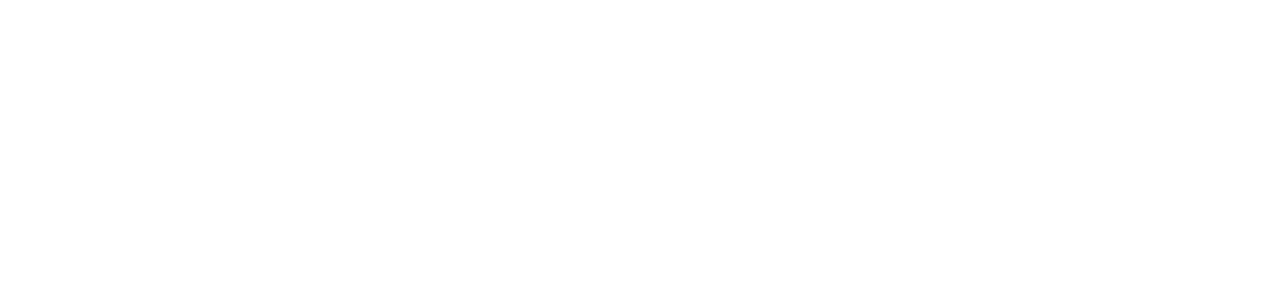
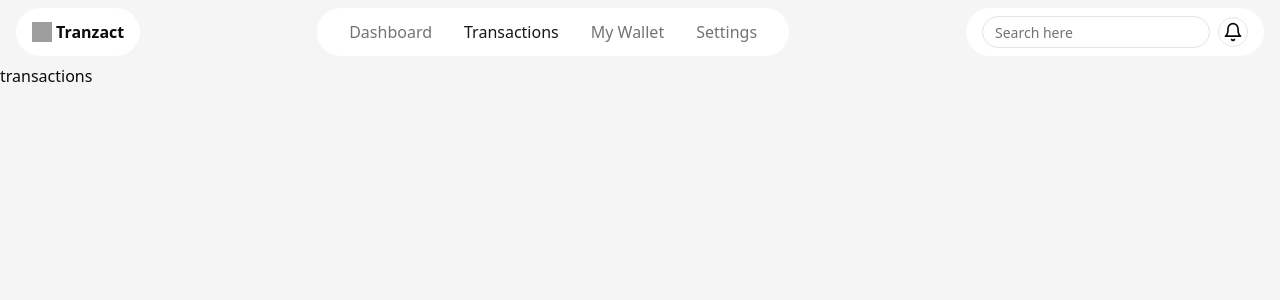
Before and after one commit to Ayothegod/tranzact-app, a React (Vite) app in the folder client/: page /transactions in a window 1280 px wide. Before the commit this address had no page. Shown: the top 300 px of the page. Built offline with nearby package versions, Linux system fonts and the light colour scheme; grey boxes are pictures that could not be loaded.

Commit message:
define transactions route

```diff
--- a/client/src/components/build/Header.tsx
+++ b/client/src/components/build/Header.tsx
@@ -12,14 +12,14 @@ export function Header() {
 
   return (
     <div className="flex items-center justify-between gap-8 px-4 py-2">
-      <div className="bg-white flex items-center gap-1 py-2 px-4 rounded-full">
+      <div className="bg-white h-12 flex items-center gap-1 py-2 px-4 rounded-full">
         <img src={logo} alt="logo" className="h-5 w-5" />
         <h1 className="font-bold ">Tranzact</h1>
       </div>
 
       <div>
         {!isUser ? (
-          <ul className="bg-white py-2 px-8 rounded-full flex gap-8">
+          <ul className="bg-white py- px-8 rounded-full flex gap-8 h-12 items-center">
             {userNav.map((data) => {
               return (
                 <Link
@@ -37,7 +37,7 @@ export function Header() {
         )}
       </div>
 
-      <div className="bg-white py-2 px-4 rounded-full flex items-center gap-2">
+      <div className="bg-white py-2 px-4 rounded-full flex items-center gap-2 h-12">
         <div>
           <Input className="h-8 rounded-full" placeholder="Search here" />
         </div>
--- a/client/src/main.tsx
+++ b/client/src/main.tsx
@@ -11,6 +11,7 @@ import LearnSwr, {
 } from "./routes/test-action.tsx";
 import Learn from "./routes/learn.tsx";
 import Dashboard from "./routes/dashboard.tsx";
+import Transactions from "./routes/transactions.tsx";
 // NOTE: make sure to add errorBoundary to all routes that throw error from loader and actions
 
 const router = createBrowserRouter([
@@ -35,10 +36,13 @@ const router = createBrowserRouter([
   {
     element: <MainLayout />,
     children: [
-      // define routes with the same layout
       {
         path: "/dashboard",
         element: <Dashboard />,
+      },
+      {
+        path: "/transactions",
+        element: <Transactions />,
       },
       // {
       //   path: "/messages",
--- /dev/null
+++ b/client/src/routes/transactions.tsx
@@ -0,0 +1,6 @@
+
+export default function Transactions() {
+  return (
+    <div>transactions</div>
+  )
+}
```
